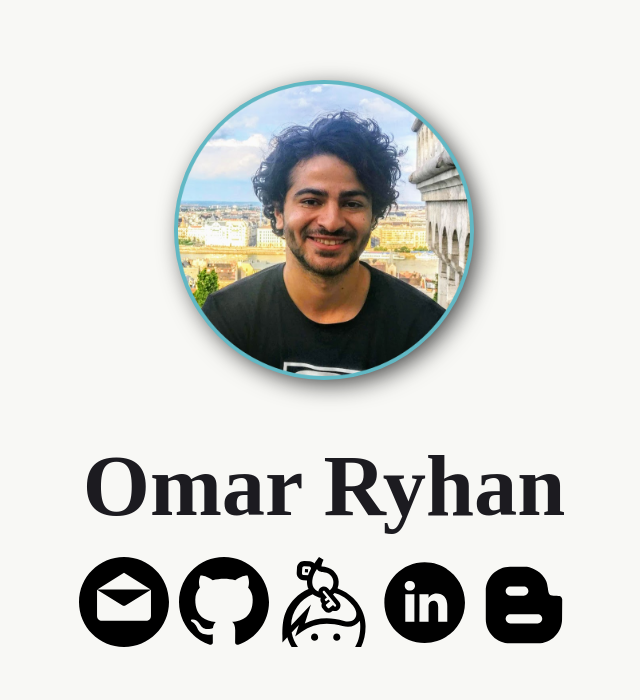
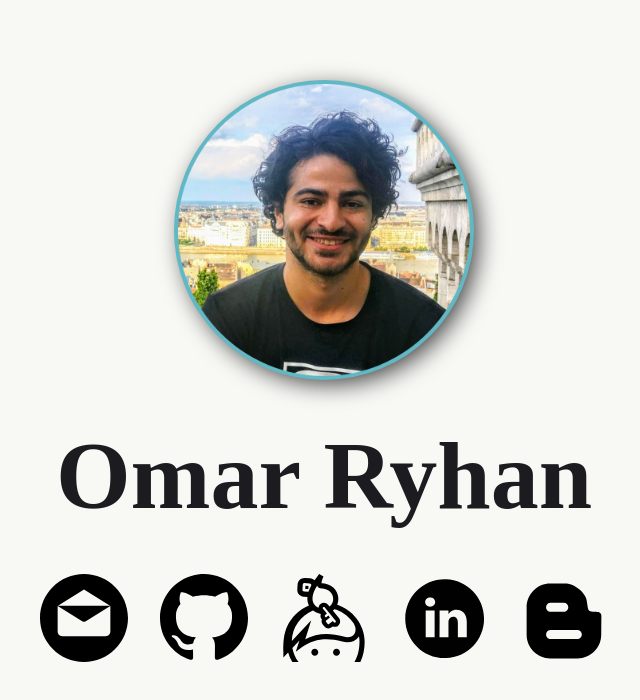
Before and after one commit to omarryhan/Portfolio, a Gatsby site: page / in a window 1280 px wide. Shown: the whole page, without its empty margins (316-956 px from the left). Built offline with nearby package versions, Linux system fonts and the light colour scheme; Gatsby itself is replaced by a stand-in of ours; a web font is replaced by a local one.

Commit message:
Some style tweaks

```diff
--- a/src/pages/index.tsx
+++ b/src/pages/index.tsx
@@ -13,7 +13,7 @@ import LinkedInLogo from '../images/icons/linkedin-black-round.svg';
 import KeybaseLogo from '../images/icons/keybase-black-borderless.svg';
 import BlogLogo from '../images/icons/blog-black-borderless.svg';
 
-import { COLOR_PALETTE } from '../constants';
+import { COLOR_PALETTE, media } from '../constants';
 
 
 const ProfileImageWrapperDiv = styled.div`
@@ -34,9 +34,14 @@ const ProfileImageWrapperDiv = styled.div`
 
 const NameH1 = styled.h1`
 
-  font-size: calc(3em + 3vw);
+  //font-size: calc(3em + 2vw);
+  font-size: 6em;
 
-  margin: 7vh 0 2vh 0;
+  ${media.lessThan('mobileXLarge')`
+    font-size: 3.5em;
+  `};
+
+  margin: 5vh 0;
   text-align: center;
 
   font-family: 'Swanky and Moo Moo', cursive;
@@ -44,9 +49,8 @@ const NameH1 = styled.h1`
 
 const ProfileLinksWrapperDiv = styled.div`
   display: flex;
-  flex-wrap: wrap;
 
-  width: 500px;
+  width: 600px;
   max-width: 95vw;
 
   margin: 0 auto;
@@ -59,9 +63,10 @@ const ProfileLinkDiv = styled.div`
   width: 12vw;
   min-width: 50px;
   max-width: 100px;
-  padding: 1%;
+  padding: 0.5%;
 
   border-radius: 10px;
+  margin: 0 1vw;
 
   &:hover {
     background-color: ${COLOR_PALETTE.blue.lightAlt};
```
